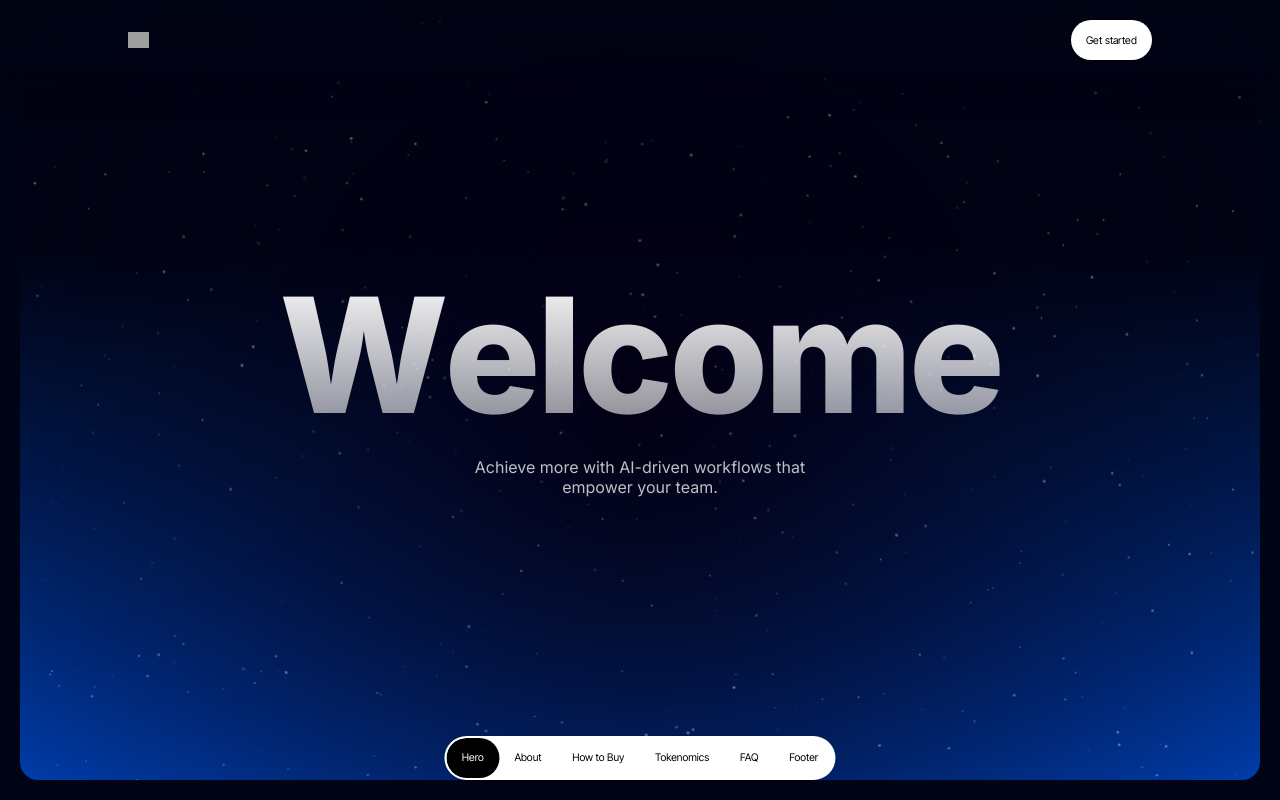
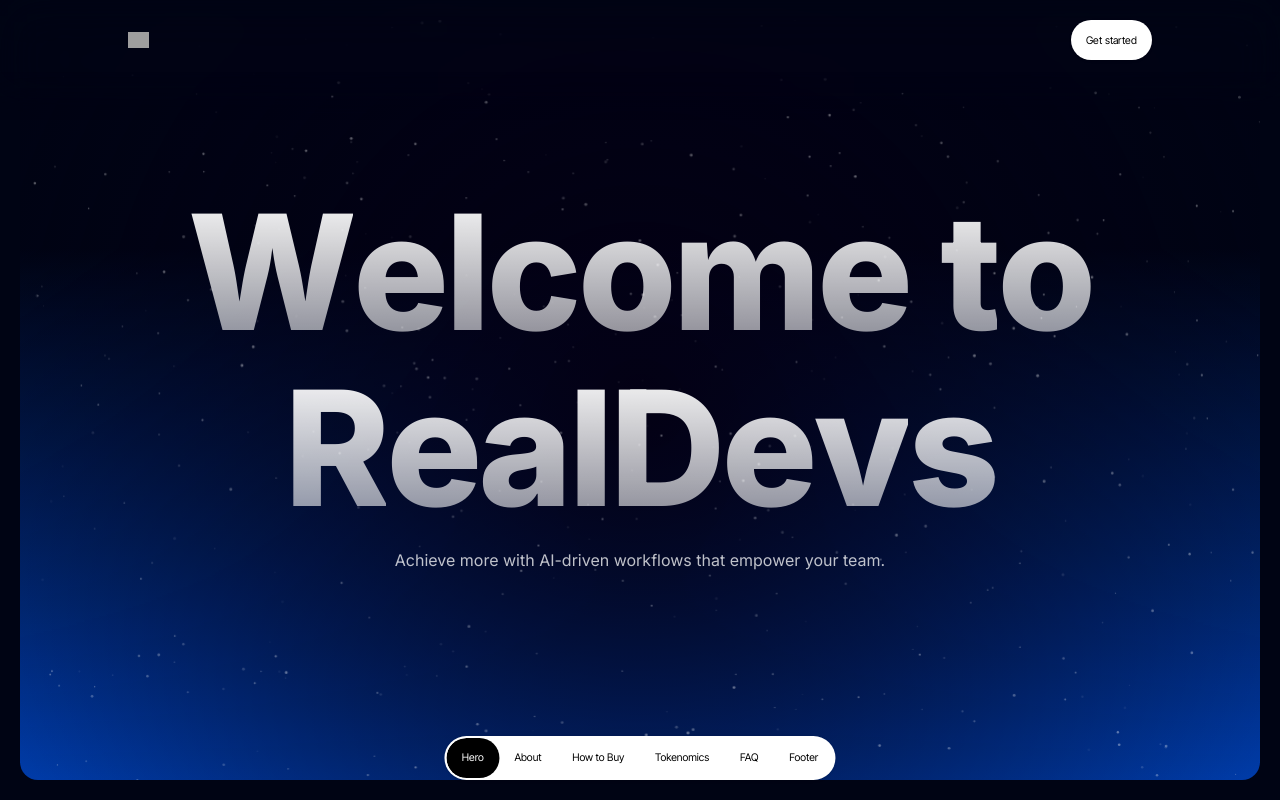
Before and after one commit to vitaleymulikacatchup/06fbf50c-f199-4f3c-9c6d-16b8f290fb91, a Next.js app: page / in a window 1280 px wide. Shown: the top 800 px of the page. Built offline with nearby package versions, Linux system fonts and the light colour scheme; grey boxes are pictures that could not be loaded; a web font is replaced by a local one.

Commit message:
Update project files

```diff
--- a/src/app/layout.tsx
+++ b/src/app/layout.tsx
@@ -38,9 +38,7 @@ export const metadata: Metadata = {
 
 export default function RootLayout({
   children,
-}: Readonly<{
-  children: React.ReactNode;
-}>) {
+}: Readonly<{ children: React.ReactNode; }>) {
   return (
     <html lang="en">
       <body className={`${interTight.variable} ${playfairDisplay.variable} antialiased`}>{children}</body>
--- a/src/app/page.tsx
+++ b/src/app/page.tsx
@@ -33,7 +33,7 @@ export default function Home() {
       </div>
       <div id="hero" data-section="hero" className="scroll-mt-24">
         <BillboardHero
-          title="Welcome"
+          title="Welcome to RealDevs"
           subtitle="Achieve more with AI-driven workflows that empower your team."
         />
       </div>
```
